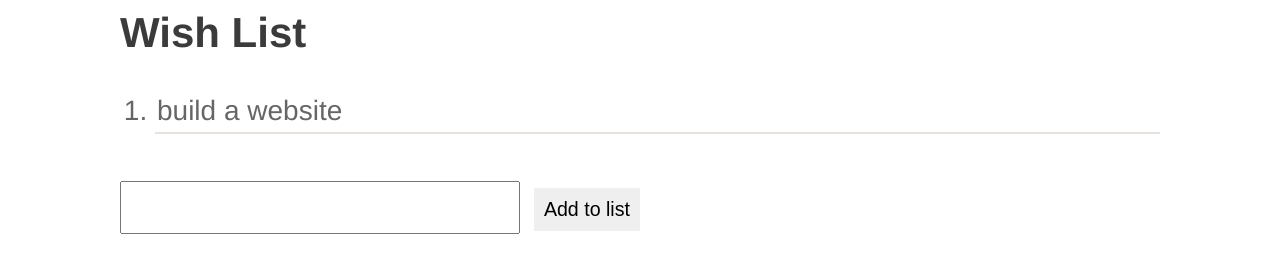
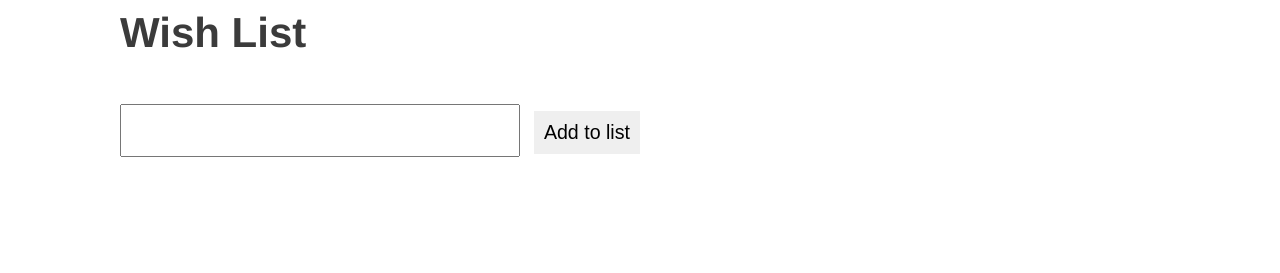
Before and after one commit to x8a/codebar_wishlist, a plain HTML site: page index.html in a window 1280 px wide. Shown: the part 175-448 px from the top of the page. Drawn offline with Linux system fonts and the light colour scheme.

Commit message:
Removing hardcoded <li> element

```diff
--- a/index.html
+++ b/index.html
@@ -14,9 +14,6 @@
       <h1>Wish List</h1>
       <ol id="items">
         <!-- Items will be added here -->
-        <li>
-          build a website
-        </li>
       </ol>
       <span class="total"></span>
       <br/>
```
